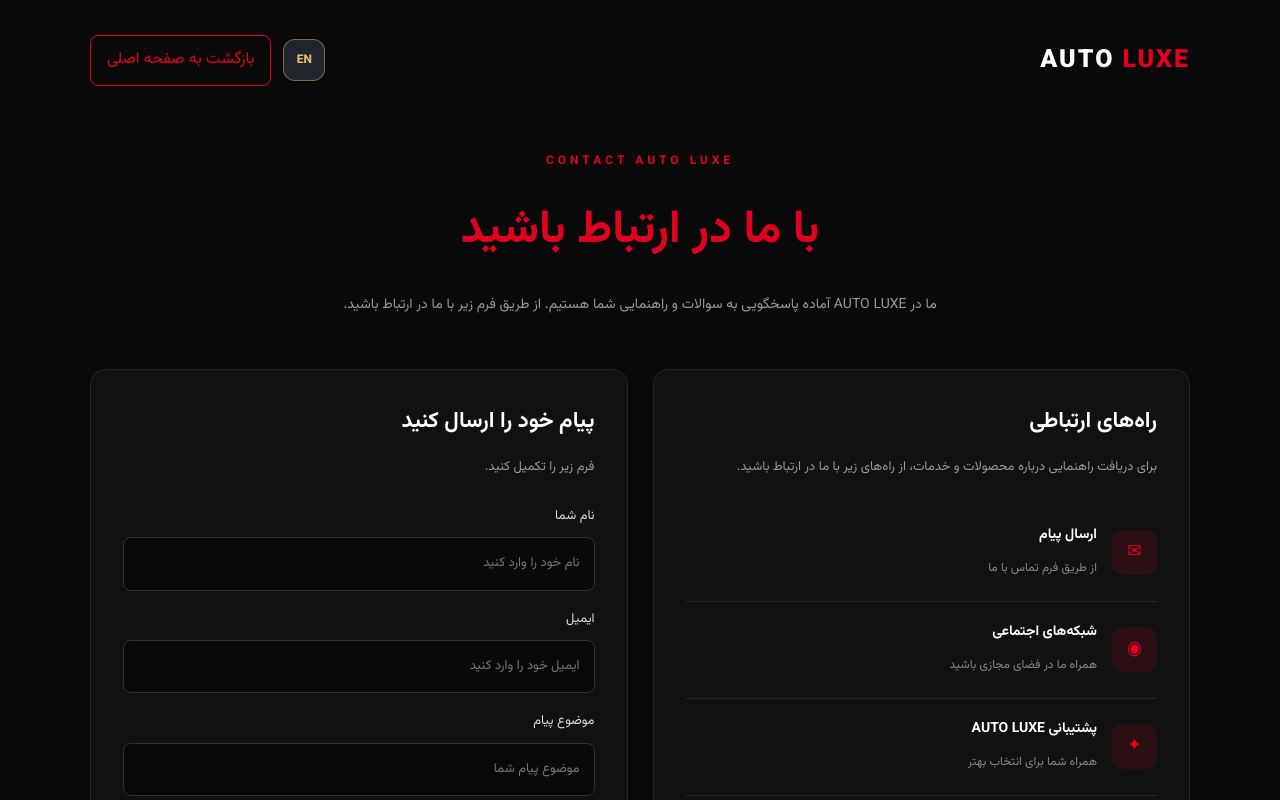
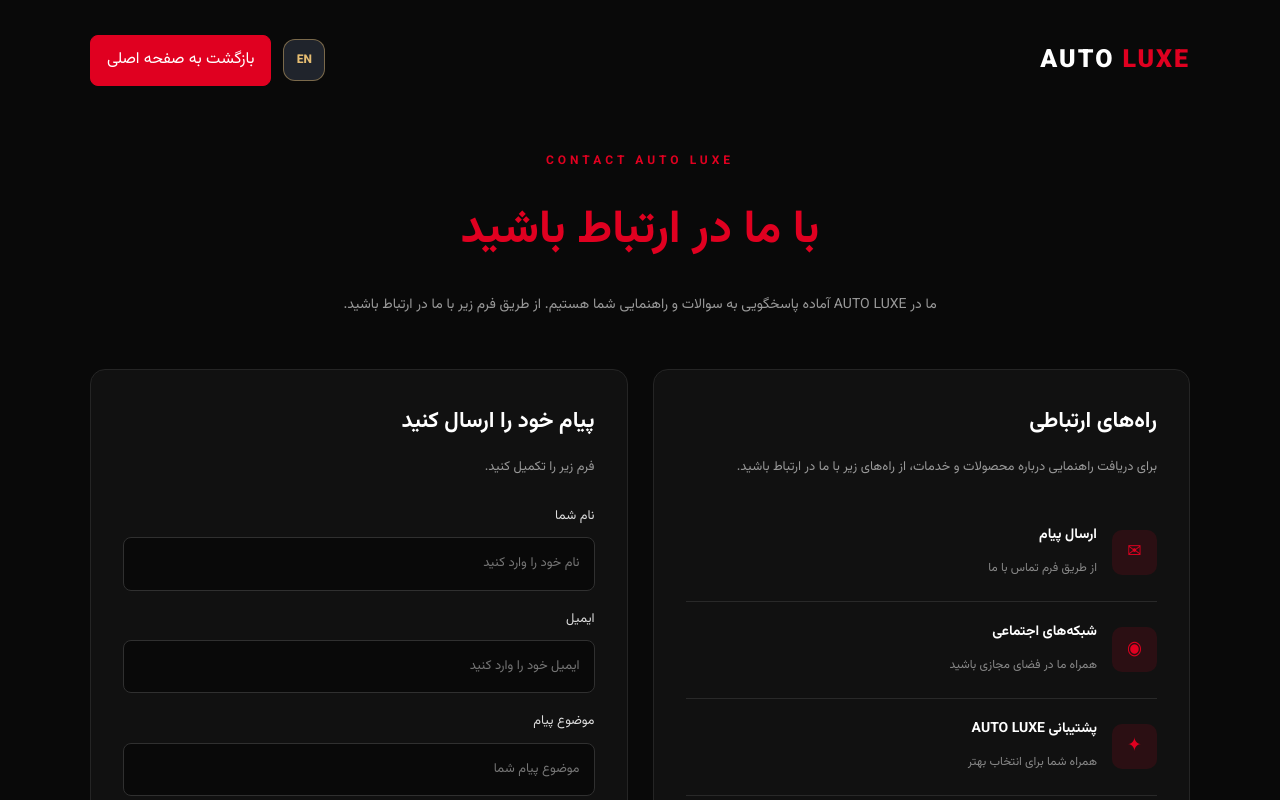
Before and after one commit to f09853733-del/Car-accessories, a plain HTML site: page contact.html in a window 1280 px wide. In both pictures the pointer is over the link "بازگشت به صفحه اصلی". Shown: the top 800 px of the page. Drawn offline with Linux system fonts and the light colour scheme.

Commit message:
Update contact.html

```diff
--- a/contact.html
+++ b/contact.html
@@ -79,8 +79,9 @@
 }
 
 .contact-header a:hover {
+  background: #e00020;
   border-color: #e00020;
-  color: #e00020;
+  color: #fff;
 }
   color: white;
   text-decoration: none;
```
